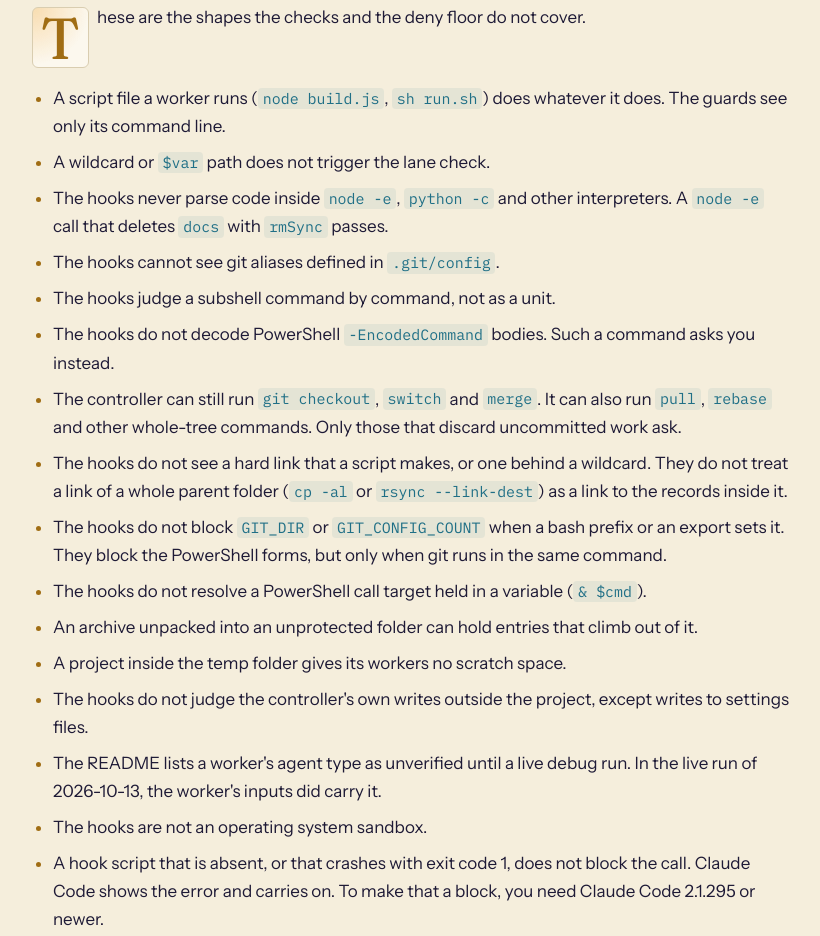
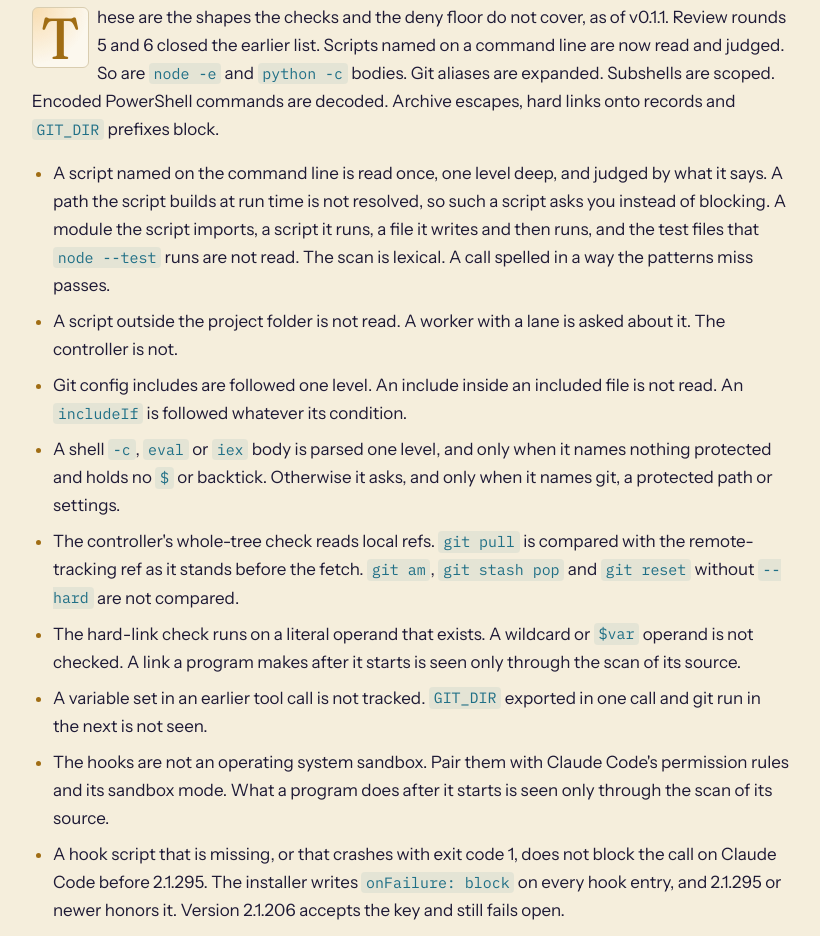
Before and after one commit to eidolonofficial/eidolonofficial.github.io, a plain HTML site: page safety.html in a window 1280 px wide. Shown: the part 5091-6027 px from the top of the page, without its empty margins (443-1263 px from the left). Drawn offline with Linux system fonts and the light colour scheme.

Commit message:
Install panel: the npm route first (eidolon-hearth 0.1.1), the update check on both doors, Known gaps rewritten to the v0.1.1 hooks README
Co-Authored-By: Claude Mythos 5.1 <noreply@anthropic.com>

```diff
--- a/check.mjs
+++ b/check.mjs
@@ -7,7 +7,7 @@
 // exists, every img has a non-empty alt, and every page has lang="en", a title, exactly one h1, a skip
 // link to #main, a main#main, exactly one masthead with exactly one site nav, and a footer colophon.
 // External references are limited: stylesheet links only to fonts.googleapis.com (exactly one per page),
-// a preconnect only to fonts.gstatic.com, and links only to github.com, nodejs.org and linkedin.com.
+// a preconnect only to fonts.gstatic.com, and links only to the hosts in LINK_HOSTS (GitHub, nodejs.org, npm, LinkedIn and the standards bodies).
 // It also checks contrast for the color tokens in both schemes of style.css: body text, muted text,
 // labels, links, icons, verdict chips, button text and code at least 4.5 to 1, text on the hero sky at
 // least 4.5 to 1, the focus ring at least 3 to 1, and the gold used for large display type at least 3 to 1.
@@ -21,7 +21,7 @@ const TEXT_EXT = new Set(['.html', '.css', '.mjs', '.svg', '.txt', '.md']);
 const DASH = /[\u2013\u2014]|&(?:ndash|mdash);|&#(?:8211|8212|x2013|x2014);/i;
 const LEGACY = new RegExp(['Fable', 'fox'].join(''), 'i');
 const SCRIPT_TAG = new RegExp('<' + 'script\\b', 'i');
-const LINK_HOSTS = new Set(['github.com', 'nodejs.org', 'linkedin.com', 'owasp.org', 'attack.mitre.org', 'cwe.mitre.org', 'csrc.nist.gov', 'www.w3.org']);
+const LINK_HOSTS = new Set(['github.com', 'nodejs.org', 'linkedin.com', 'www.npmjs.com', 'owasp.org', 'attack.mitre.org', 'cwe.mitre.org', 'csrc.nist.gov', 'www.w3.org']);
 const FONT_CSS_HOST = 'fonts.googleapis.com';
 const FONT_FILE_HOST = 'fonts.gstatic.com';
 const RASTER = new RegExp('\\.(?:' + ['png', 'jpe?g', 'gif', 'webp', 'avif', 'bmp', 'ico', 'tiff?', 'heic'].join('|') + ')\\b', 'i');
--- a/safety.html
+++ b/safety.html
@@ -203,24 +203,17 @@
             <blockquote><p>a guard that claims more than it does is worse than none; this is the honest list</p></blockquote>
             <figcaption>From <cite>hooks/README.md</cite>, the eidolon repository</figcaption>
           </figure>
-          <p class="initial">These are the shapes the checks and the deny floor do not cover.</p>
+          <p class="initial">These are the shapes the checks and the deny floor do not cover, as of v0.1.1. Review rounds 5 and 6 closed the earlier list. Scripts named on a command line are now read and judged. So are <code>node -e</code> and <code>python -c</code> bodies. Git aliases are expanded. Subshells are scoped. Encoded PowerShell commands are decoded. Archive escapes, hard links onto records and <code>GIT_DIR</code> prefixes block.</p>
           <ul>
-            <li>A script file a worker runs (<code>node build.js</code>, <code>sh run.sh</code>) does whatever it does. The guards see only its command line.</li>
-            <li>A wildcard or <code>$var</code> path does not trigger the lane check.</li>
-            <li>The hooks never parse code inside <code>node -e</code>, <code>python -c</code> and other interpreters. A <code>node -e</code> call that deletes <code>docs</code> with <code>rmSync</code> passes.</li>
-            <li>The hooks cannot see git aliases defined in <code>.git/config</code>.</li>
-            <li>The hooks judge a subshell command by command, not as a unit.</li>
-            <li>The hooks do not decode PowerShell <code>-EncodedCommand</code> bodies. Such a command asks you instead.</li>
-            <li>The controller can still run <code>git checkout</code>, <code>switch</code> and <code>merge</code>. It can also run <code>pull</code>, <code>rebase</code> and other whole-tree commands. Only those that discard uncommitted work ask.</li>
-            <li>The hooks do not see a hard link that a script makes, or one behind a wildcard. They do not treat a link of a whole parent folder (<code>cp -al</code> or <code>rsync --link-dest</code>) as a link to the records inside it.</li>
-            <li>The hooks do not block <code>GIT_DIR</code> or <code>GIT_CONFIG_COUNT</code> when a bash prefix or an export sets it. They block the PowerShell forms, but only when git runs in the same command.</li>
-            <li>The hooks do not resolve a PowerShell call target held in a variable (<code>&amp; $cmd</code>).</li>
-            <li>An archive unpacked into an unprotected folder can hold entries that climb out of it.</li>
-            <li>A project inside the temp folder gives its workers no scratch space.</li>
-            <li>The hooks do not judge the controller's own writes outside the project, except writes to settings files.</li>
-            <li>The README lists a worker's agent type as unverified until a live debug run. In the live run of 2026-10-13, the worker's inputs did carry it.</li>
-            <li>The hooks are not an operating system sandbox.</li>
-            <li>A hook script that is absent, or that crashes with exit code 1, does not block the call. Claude Code shows the error and carries on. To make that a block, you need Claude Code 2.1.295 or newer.</li>
+            <li>A script named on the command line is read once, one level deep, and judged by what it says. A path the script builds at run time is not resolved, so such a script asks you instead of blocking. A module the script imports, a script it runs, a file it writes and then runs, and the test files that <code>node --test</code> runs are not read. The scan is lexical. A call spelled in a way the patterns miss passes.</li>
+            <li>A script outside the project folder is not read. A worker with a lane is asked about it. The controller is not.</li>
+            <li>Git config includes are followed one level. An include inside an included file is not read. An <code>includeIf</code> is followed whatever its condition.</li>
+            <li>A shell <code>-c</code>, <code>eval</code> or <code>iex</code> body is parsed one level, and only when it names nothing protected and holds no <code>$</code> or backtick. Otherwise it asks, and only when it names git, a protected path or settings.</li>
+            <li>The controller's whole-tree check reads local refs. <code>git pull</code> is compared with the remote-tracking ref as it stands before the fetch. <code>git am</code>, <code>git stash pop</code> and <code>git reset</code> without <code>--hard</code> are not compared.</li>
+            <li>The hard-link check runs on a literal operand that exists. A wildcard or <code>$var</code> operand is not checked. A link a program makes after it starts is seen only through the scan of its source.</li>
+            <li>A variable set in an earlier tool call is not tracked. <code>GIT_DIR</code> exported in one call and git run in the next is not seen.</li>
+            <li>The hooks are not an operating system sandbox. Pair them with Claude Code's permission rules and its sandbox mode. What a program does after it starts is seen only through the scan of its source.</li>
+            <li>A hook script that is missing, or that crashes with exit code 1, does not block the call on Claude Code before 2.1.295. The installer writes <code>onFailure: block</code> on every hook entry, and 2.1.295 or newer honors it. Version 2.1.206 accepts the key and still fails open.</li>
           </ul>
         </div>
       </section>
--- a/style.css
+++ b/style.css
@@ -222,13 +222,16 @@ em { font-style: italic; }
 .seg-bar { display: inline-flex; flex-wrap: wrap; gap: 4px; padding: 4px; border-radius: var(--r-pill); background: var(--bg); border: 1px solid var(--line); margin-bottom: var(--s-sm); }
 .seg-bar label { cursor: pointer; padding: 8px 16px; border-radius: var(--r-pill); font-weight: 600; font-size: 0.9375rem; color: var(--muted); transition: background-color var(--t-quick), color var(--t-quick); }
 .seg-bar label:hover { color: var(--text); }
+#seg-npm:checked ~ .seg-bar label[for="seg-npm"],
 #seg-win:checked ~ .seg-bar label[for="seg-win"],
 #seg-mac:checked ~ .seg-bar label[for="seg-mac"],
 #seg-op:checked ~ .seg-bar label[for="seg-op"] { background: var(--btn); color: var(--onbtn); }
+#seg-npm:focus-visible ~ .seg-bar label[for="seg-npm"],
 #seg-win:focus-visible ~ .seg-bar label[for="seg-win"],
 #seg-mac:focus-visible ~ .seg-bar label[for="seg-mac"],
 #seg-op:focus-visible ~ .seg-bar label[for="seg-op"] { outline: 2px solid var(--focus); outline-offset: 2px; }
 .seg-panel { display: none; }
+#seg-npm:checked ~ .seg-panels .panel-npm,
 #seg-win:checked ~ .seg-panels .panel-win,
 #seg-mac:checked ~ .seg-panels .panel-mac,
 #seg-op:checked ~ .seg-panels .panel-op { display: block; }
```
Also changed, not shown: index.html (+24 -20 lines).
